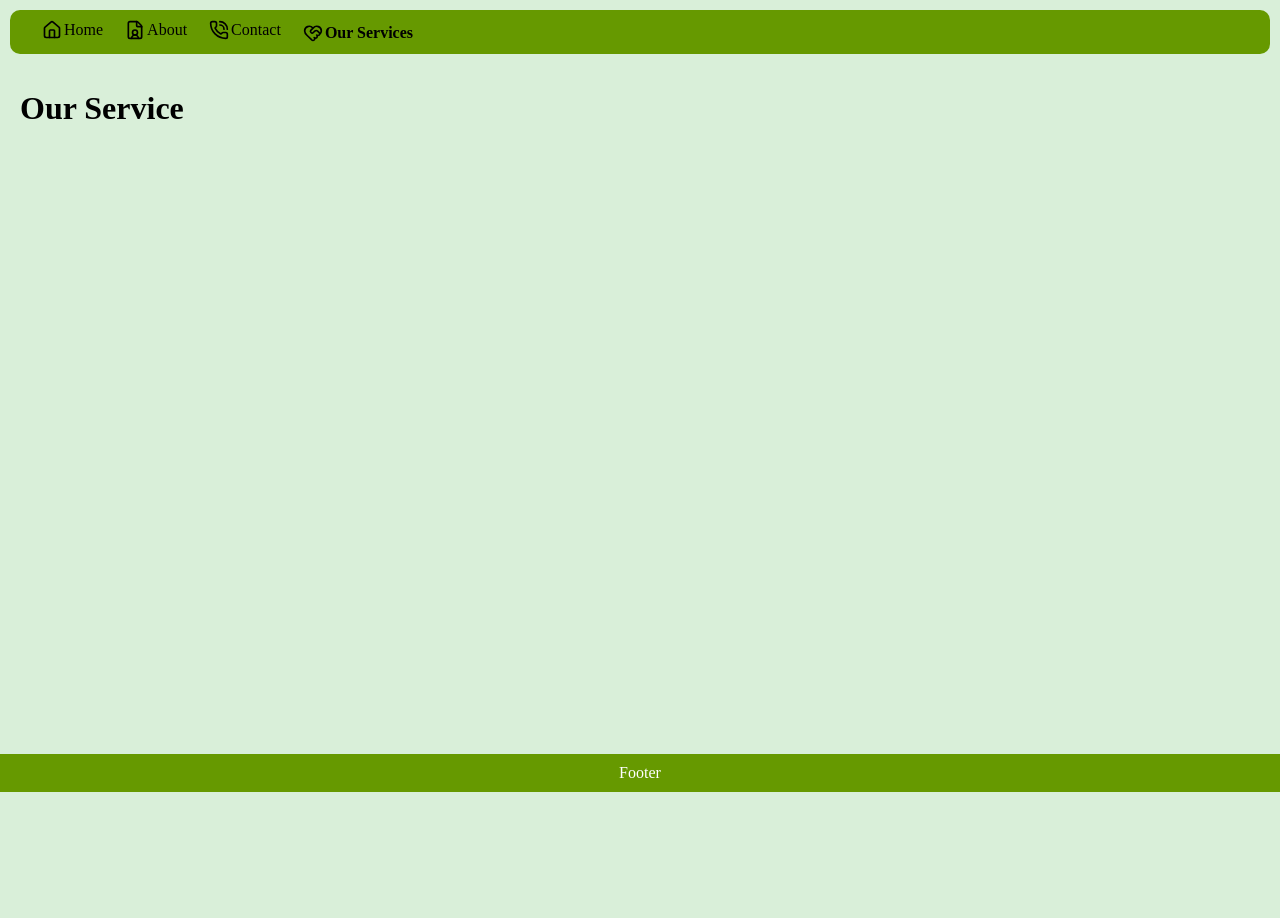
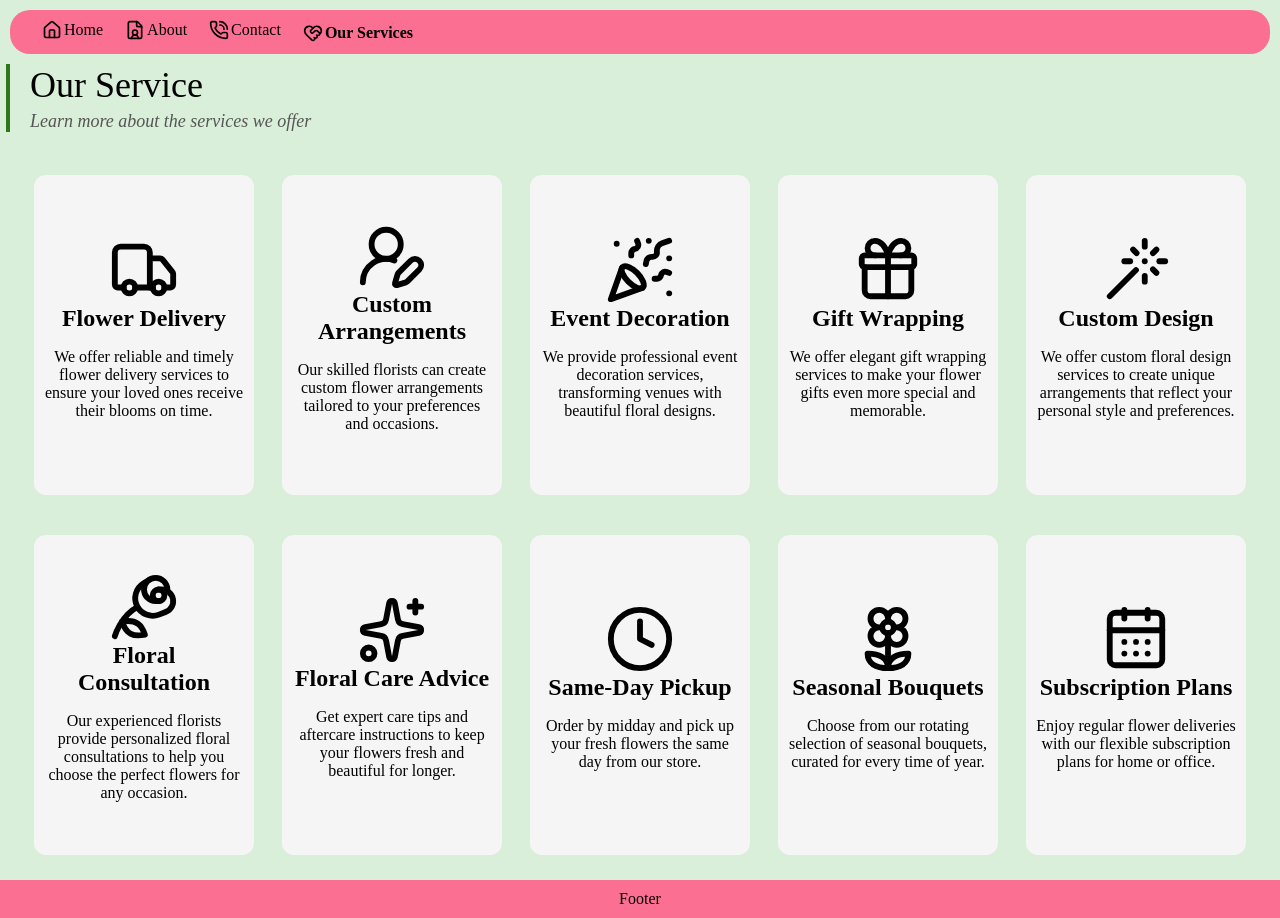
Before and after one commit to FarhatManyar/flower, a React (Vite) app: page /our-service in a window 1280 px wide. Before the commit the page ends 800 px from the top, so only its background shows below. Built offline with nearby package versions, Linux system fonts and the light colour scheme.

Commit message:
changes added

```diff
--- a/src/components/Footer/Footer.css
+++ b/src/components/Footer/Footer.css
@@ -1,6 +1,6 @@
 .footer{
-   background-color:#669900;
-    color: white;
+   background-color:#fb6f92;
+    color:black;
     text-align: center;
     padding: 10px;
 }
--- a/src/components/Navbar/Navbar.css
+++ b/src/components/Navbar/Navbar.css
@@ -1,7 +1,7 @@
 .navbar{
-    background-color:#669900;
+    background-color:#fb6f92;
     padding: 10px 20px;
-    border-radius:10px;
+    border-radius:20px;
     margin:10px;
 }
  .menu-item{
--- a/src/components/Navbar/Navbar.jsx
+++ b/src/components/Navbar/Navbar.jsx
@@ -32,16 +32,16 @@ const NavConfig = [
 function Navbar({active}) {
   return (
     <div className="navbar">
-    {
-      NavConfig.map((menuItem)=>{
-        return(
-          <Link to={menuItem.path} className={`menu-item ${active == menuItem.name ? "active-menu" : ""}`}>
+      {NavConfig.map((menuItem) => (
+        <Link
+          key={menuItem.name}
+          to={menuItem.path}
+          className={`menu-item ${active === menuItem.name ? "active-menu" : ""}`}
+        >
           {menuItem.icon}
           {menuItem.title}
         </Link>
-        );
-
-      })}
+      ))}
     </div>
   );
 }
--- /dev/null
+++ b/src/components/PageTitle/PageTitle.css
@@ -0,0 +1,16 @@
+.page-title{
+    font-size: 36px;
+    margin-left: 6px;
+    border-left:4px solid #2d791a;
+    padding-left: 20px;
+
+
+}
+
+.page-title-subtitle{
+    font-size: 18px;
+    margin-top: 4px;
+    color: #555;
+    margin-top: 5px;
+    font-style: italic;
+}
--- /dev/null
+++ b/src/components/PageTitle/PageTitle.jsx
@@ -0,0 +1,10 @@
+import  "./PageTitle.css";
+
+function PageTitle({ title,subtitle}) {
+    return (<div className="page-title">{title}
+    {subtitle ? <p className="page-title-subtitle">{subtitle}</p> : null}
+    </div>
+    );
+}
+
+export default PageTitle;
--- a/src/config.jsx
+++ b/src/config.jsx
@@ -7,6 +7,7 @@ import img5 from "./assets/flower5.png";
 import img6 from "./assets/flower6.png";
 import img7 from "./assets/flower7.png";
 import img8 from "./assets/flower8.png";
+import { Truck, UserRoundPen, PartyPopper, Gift, Wand, Rose, Sparkles, Clock, Flower2, CalendarDays } from "lucide-react";
 
 
 
@@ -77,4 +78,70 @@ const PRODUCTS=[
 }
 
 ];
- export { PRODUCTS };
+
+const OUR_SERVICES = [
+  {
+    id: 1,
+    title: "Flower Delivery",
+    description: "We offer reliable and timely flower delivery services to ensure your loved ones receive their blooms on time.",
+    icon:<Truck height={"70px"}  width={"70px"}/>,
+  },
+
+  {
+    id: 2,
+    title: "Custom Arrangements",
+    description: "Our skilled florists can create custom flower arrangements tailored to your preferences and occasions.",
+    icon:<UserRoundPen height={"70px"}  width={"70px"}/>,
+  },
+  {
+    id: 3,
+  title: "Event Decoration",
+  description: "We provide professional event decoration services, transforming venues with beautiful floral designs.",
+  icon:<PartyPopper height={"70px"}  width={"70px"}/>,
+  },
+{
+  id: 4,
+  title: "Gift Wrapping",
+  description: "We offer elegant gift wrapping services to make your flower gifts even more special and memorable.",
+  icon:<Gift height={"70px"}  width={"70px"}/>,
+},
+{
+ id: 5,
+  title: "Custom Design",
+  description: "We offer custom floral design services to create unique arrangements that reflect your personal style and preferences.",
+  icon:<Wand height={"70px"}  width={"70px"}/>
+},
+{
+  id: 6,
+  title:"Floral Consultation",
+  description: "Our experienced florists provide personalized floral consultations to help you choose the perfect flowers for any occasion.",
+  icon:<Rose height={"70px"}  width={"70px"}/>
+},
+{
+  id: 7,
+  title: "Floral Care Advice",
+  description: "Get expert care tips and aftercare instructions to keep your flowers fresh and beautiful for longer.",
+  icon:<Sparkles height={"70px"} width={"70px"} />
+},
+{
+  id: 8,
+  title: "Same-Day Pickup",
+  description: "Order by midday and pick up your fresh flowers the same day from our store.",
+  icon:<Clock height={"70px"} width={"70px"} />
+},
+{
+  id: 9,
+  title: "Seasonal Bouquets",
+  description: "Choose from our rotating selection of seasonal bouquets, curated for every time of year.",
+  icon:<Flower2 height={"70px"} width={"70px"} />
+},
+{
+  id: 10,
+  title: "Subscription Plans",
+  description: "Enjoy regular flower deliveries with our flexible subscription plans for home or office.",
+  icon:<CalendarDays height={"70px"} width={"70px"} />
+}
+
+];
+
+ export { PRODUCTS, OUR_SERVICES };
--- a/src/views/About/About.jsx
+++ b/src/views/About/About.jsx
@@ -2,12 +2,16 @@ import "./About.css";
 import Navbar from "../../components/Navbar/Navbar";
 import Footer from "../../components/Footer/Footer";
 import BodyContainer from "../../components/BodyContainer/BodyContainer";
+import PageTitle from '../../components/PageTitle/PageTitle';
+
 function About() {
   return (
     <div className="about">
       <Navbar active="about" />
+      <PageTitle title="Learn more about us" subtitle={"Discover the story behind our flower shop"} />
+
       <BodyContainer>
-      <h1>About Us</h1>
+
       </BodyContainer>
     <Footer/>
     </div>
--- a/src/views/Contact/Contact.jsx
+++ b/src/views/Contact/Contact.jsx
@@ -2,12 +2,17 @@ import './Contact.css';
 import Navbar from "../../components/Navbar/Navbar";
 import Footer from "../../components/Footer/Footer";
 import BodyContainer from '../../components/BodyContainer/BodyContainer';
+import PageTitle from '../../components/PageTitle/PageTitle';
+
+
 function Contact() {
   return (
     <div>
       <Navbar active="contact" />
+      <PageTitle title="Get in touch with us" subtitle={"We are just one call away..."} />
+
       <BodyContainer>
-      <h1>Contact Us</h1>
+
       </BodyContainer>
      <Footer/>
     </div>
--- a/src/views/Home/Home.jsx
+++ b/src/views/Home/Home.jsx
@@ -4,15 +4,20 @@ import Footer from "../../components/Footer/Footer";
 import BodyContainer from '../../components/BodyContainer/BodyContainer';
 import ProductCard from '../../components/ProductCard/ProductCard';
 import { PRODUCTS } from "./../../config";
+import PageTitle from '../../components/PageTitle/PageTitle';
+
 
 function Home() {
   return (
     <div>
       <Navbar active="home" />
+
+       <PageTitle title="Welcome to Our Flower Shop" subtitle={"Discover the beauty of fresh flowers"} />
+
       <BodyContainer>
         <div className="products-container">
           {PRODUCTS.map((product) => (
-            <ProductCard key={product.id} product={product} />
+            <ProductCard product={product} key={product.id}  />
           ))}
         </div>
       </BodyContainer>
--- a/src/views/OurService/OurService.css
+++ b/src/views/OurService/OurService.css
@@ -0,0 +1,28 @@
+.service-card{
+    width: 200px;
+    height: 300px;
+    display:flex;
+    flex-direction: column;
+    align-items: center;
+    justify-content: center;
+    background-color: #f5f5f5;
+    border-radius: 12px;
+    padding:10px;
+    shadow: 0 2px 4px rgba(0, 0, 0, 0.1);
+    margin:20px 10px;
+}
+
+.service-card-title{
+    margin:0px;
+    text-align: center;
+
+}
+.service-card-description{
+    text-align: center;
+}
+
+.services-container{
+    display:flex;
+    justify-content: space-around;
+    flex-wrap: wrap;
+}
--- a/src/views/OurService/OurService.jsx
+++ b/src/views/OurService/OurService.jsx
@@ -2,12 +2,29 @@ import "./OurService.css";
 import Navbar from "../../components/Navbar/Navbar";
 import Footer from "../../components/Footer/Footer";
 import BodyContainer from "../../components/BodyContainer/BodyContainer";
+import PageTitle from '../../components/PageTitle/PageTitle';
+import { OUR_SERVICES } from "./../../config";
 function OurService() {
   return (
 
     <div>
       <Navbar active="our-service" />
-      <BodyContainer><h1>Our Service</h1></BodyContainer>
+<PageTitle title="Our Service" subtitle={"Learn more about the services we offer"} />
+
+      <BodyContainer>
+        <div className="services-container">
+        {OUR_SERVICES.map((serviceDetail,index) => {
+          return (
+            <div key={index} className="service-card">
+              {serviceDetail.icon}
+              <h2 className="service-card-title">{serviceDetail.title}</h2>
+              <p className="service-card-description">{serviceDetail.description}</p>
+
+            </div>
+          );
+        })}
+        </div>
+      </BodyContainer>
 
     <Footer/>
     </div>
```
Lines whose indentation alone changed are shown as unchanged.
